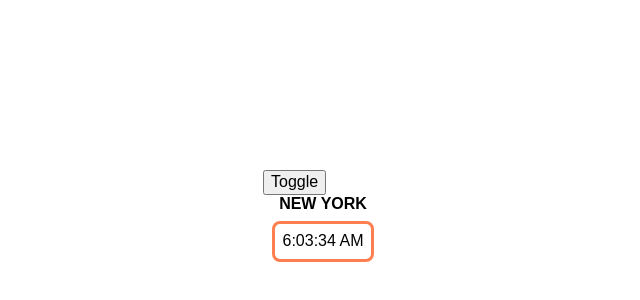
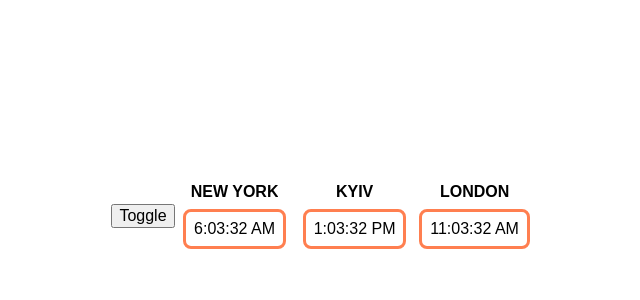
Before and after one commit to Kozlovska-Yulya/Lifecycle-methods, a React app in the folder task2/: page / in a window 1280 px wide. Shown: the part 184-484 px from the top of the page, without its empty margins (317-957 px from the left). Built offline with nearby package versions, Linux system fonts and the light colour scheme.

Commit message:
world clock

```diff
--- a/task2/src/App.jsx
+++ b/task2/src/App.jsx
@@ -1,3 +1,35 @@
+// import React, { Component } from 'react';
+// import Clock from './Clock';
+
+// class App extends Component {
+//   constructor(props) {
+//     super(props);
+//     this.state = {
+//       visible: true,
+//     };
+//     this.toggle = this.toggle.bind(this);
+//   }
+
+//   toggle() {
+//     this.setState({
+//       visible: !this.state.visible,
+//     });
+//   }
+
+//   render() {
+//     return (
+//       <div>
+//         <button onClick={this.toggle}>Toggle</button>
+//         <div>
+//           {this.state.visible && <Clock location={'New York'} offset={-5} />}
+//         </div>
+//       </div>
+//     );
+//   }
+// }
+
+// export default App;
+
 import React, { Component } from 'react';
 import Clock from './Clock';
 
@@ -18,12 +50,16 @@ class App extends Component {
 
   render() {
     return (
-      <div>
+      <>
         <button onClick={this.toggle}>Toggle</button>
-        <div>
-          {this.state.visible && <Clock location={'New York'} offset={-5} />}
-        </div>
-      </div>
+        {this.state.visible && (
+          <>
+            <Clock location={'New York'} offset={-5} />
+            <Clock location={'Kyiv'} offset={2} />
+            <Clock location={'London'} offset={0} />
+          </>
+        )}
+      </>
     );
   }
 }
--- a/task2/src/Clock.jsx
+++ b/task2/src/Clock.jsx
@@ -12,10 +12,9 @@ class Clock extends Component {
   getTimeWithOffset = (offset) => {
     const currentTime = new Date();
     const utcOffset = currentTime.getTimezoneOffset() / 60;
-    const newTime = new Date(
-      currentTime.getTime() + (offset - utcOffset) * 60 * 60 * 1000
+    return new Date(
+      currentTime.setHours(currentTime.getHours() + offset + utcOffset)
     );
-    return newTime;
   };
 
   componentDidMount() {
@@ -27,6 +26,7 @@ class Clock extends Component {
   }
 
   componentWillUnmount() {
+    // Очищаем интервал при размонтировании компоненты
     clearInterval(this.interval);
   }
 
```
